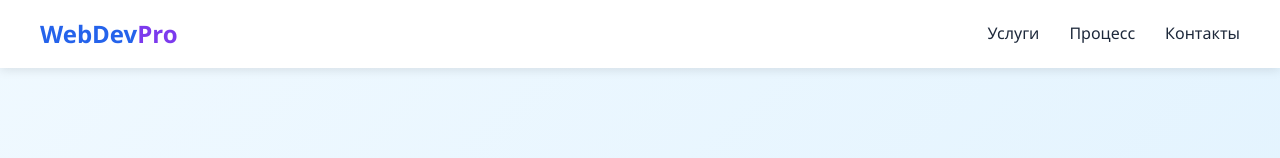
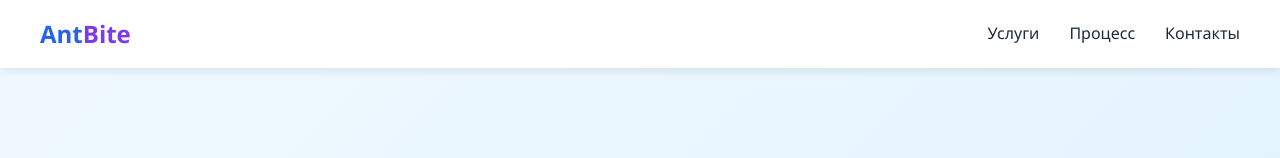
Before and after one commit to inkviz96/webdevpro-landing, a plain HTML site: page index.html in a window 1280 px wide. Shown: the top 158 px of the page. Drawn offline with Linux system fonts and the light colour scheme.

Commit message:
Update index.html

```diff
--- a/index.html
+++ b/index.html
@@ -623,7 +623,7 @@
     <!-- Header -->
     <header>
         <div class="container header-container">
-            <div class="logo">WebDev<span>Pro</span></div>
+            <div class="logo">Ant<span>Bite</span></div>
             <nav>
                 <ul>
                     <li><a href="#services">Услуги</a></li>
```
